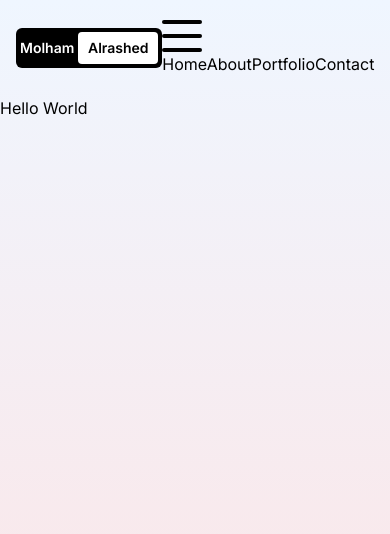
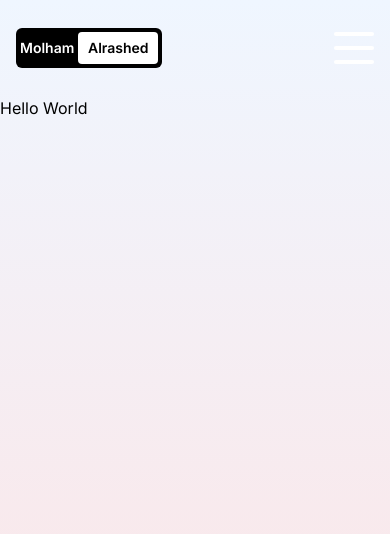
Before and after one commit to molhamalrashed/my-portfolio-, a Next.js app: page / in a window 390 px wide. Shown: the top 534 px of the page. Built offline with nearby package versions, Linux system fonts and the light colour scheme.

Commit message:
small screens

```diff
--- a/src/components/navbar.jsx
+++ b/src/components/navbar.jsx
@@ -1,4 +1,7 @@
+"use client";
+
 import Link from 'next/link';
+import {useState} from 'react';
 
 const links = [
 {url: '/', title: 'Home'},
@@ -8,10 +11,11 @@ const links = [
 ];
 
 const Navbar = () => {
+    const [open, setOpen] = useState(false);
 return (
     <div className="h-full flex items-center justify-between px-4 sm:px-8 md:px-12 lg:px-20 xl:px-48">
         {/* Logo */}
-    <div className= ''>
+    <div className= 'md:hidden'>
         <Link href="/" className="text-sm bg-black rounded-md p-1 font-semibold flex items-center justify-center">
             <span className='text-white mr-1'>Molham</span>
             <span className='w-20 h-8 rounded bg-white text-black flex items-center justify-center'>Alrashed</span>
@@ -19,18 +23,21 @@ return (
     </div>
 
     {/* Responsive menu */}
-    <div>
-        <button className = 'w-10 h-8 flex flex-col justify-between'>
-            <span className='w-10 h-1 bg-black rounded'></span>
-            <span className='w-10 h-1 bg-black rounded'></span>
-            <span className='w-10 h-1 bg-black rounded'></span>
+    <div className='md:hidden'>
+        <button className ='w-10 h-8 flex flex-col justify-between z-50 relative' onClick={()=>{setOpen(!open)}}>
+            <span className='w-10 h-1 bg-white rounded'></span>
+            <span className='w-10 h-1 bg-white rounded'></span>
+            <span className='w-10 h-1 bg-white rounded'></span>
         </button>
         {/* Menu list */}
-        <div>
+        {open && (
+
+            <div className='absolute top-0 left-0 w-screen h-screen bg-black text-white flex flex-col items-center justify-center gap-8 text-4xl'>
             {links.map((link)=>(
                 <Link href={link.url} key={link.url}>{link.title}</Link>
-            ))}
+                ))}
         </div>
+         )}
     </div>
     </div>
 )
```
